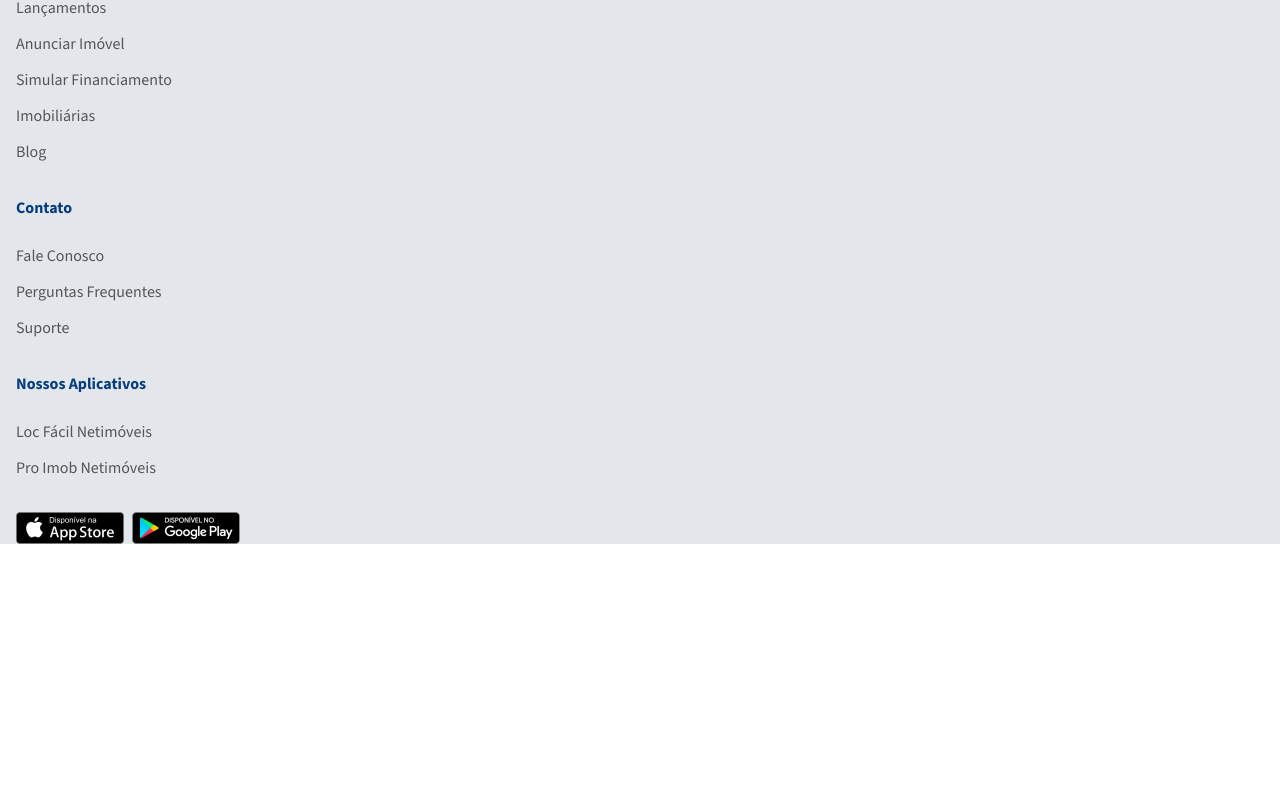
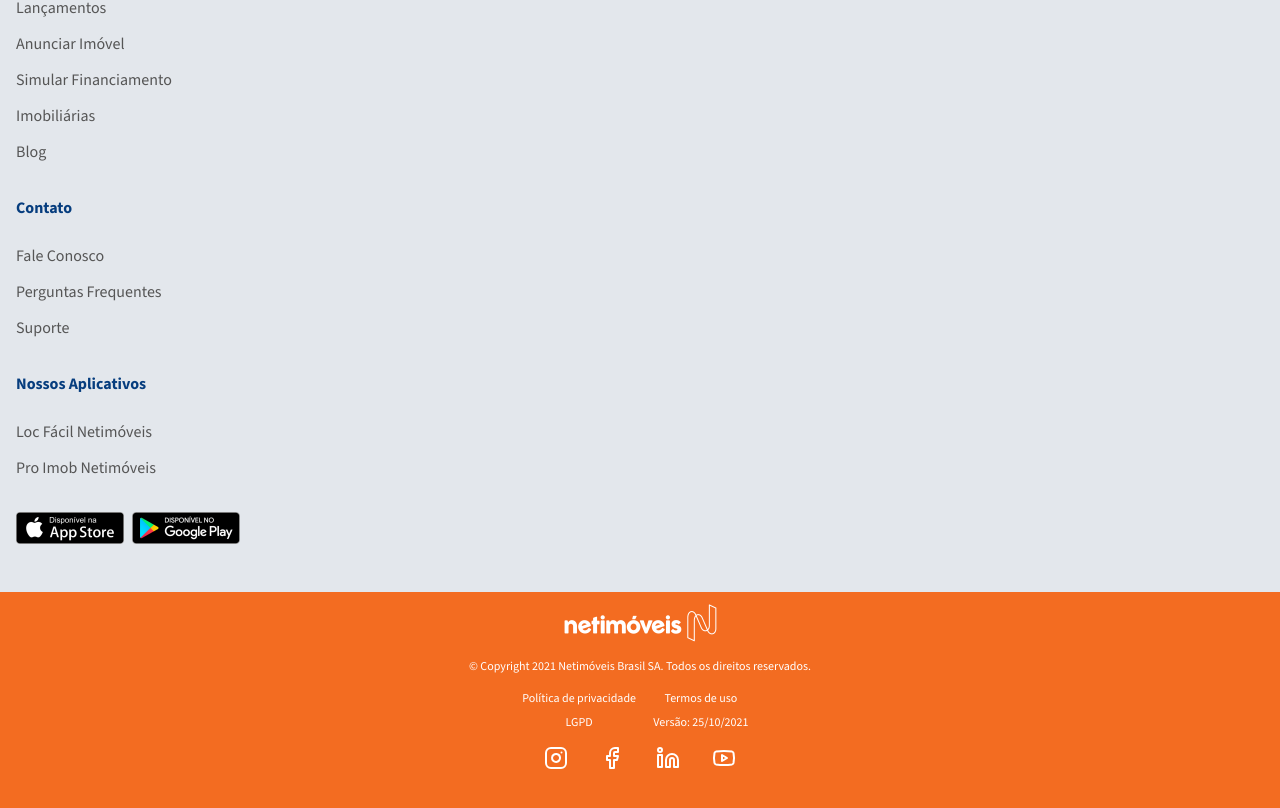
Before and after one commit to Rharuow/Netim-veis-test, a Next.js app: page / in a window 1280 px wide. Shown: the part 8954-9762 px from the top of the page. Before the commit the page ends 9498 px from the top, so only its background shows below. Built offline with nearby package versions, Linux system fonts and the light colour scheme.

Commit message:
improvment: add footer on layout

```diff
--- a/src/app/layout.tsx
+++ b/src/app/layout.tsx
@@ -2,6 +2,7 @@ import "./globals.css";
 import type { Metadata } from "next";
 import { Source_Sans_3 } from "next/font/google";
 import { Header } from "@/components/domain/header";
+import { Footer } from "@/components/domain/footer";
 
 const sourceSans = Source_Sans_3({
   subsets: ["latin"],
@@ -27,6 +28,7 @@ export default function RootLayout({
         <main className="flex min-h-screen flex-col">
           <Header />
           {children}
+          <Footer />
         </main>
       </body>
     </html>
--- /dev/null
+++ b/src/components/domain/footer/index.tsx
@@ -0,0 +1,37 @@
+import { Facebook, Instagram, Linkedin, Youtube } from "lucide-react";
+import Image from "next/image";
+import React from "react";
+
+export const Footer = () => {
+  return (
+    <div className="flex flex-col items-center justify-center gap-4 bg-[#F36C21] px-4 pb-10 pt-3">
+      <Image
+        src="/logo-footer.png"
+        alt="footer to netimoveis in footer"
+        width={0}
+        height={0}
+        priority
+        sizes="100vw"
+        className="h-[38px] w-auto"
+      />
+      <p className="text-center text-xs text-white">
+        © Copyright 2021 Netimóveis Brasil SA. Todos os direitos reservados.
+      </p>
+      <div className="grid grid-cols-2 gap-2">
+        <p className="text-center text-xs text-white">
+          Política de privacidade
+        </p>
+        <p className="text-center text-xs text-white">Termos de uso</p>
+        <p className="text-center text-xs text-white">LGPD</p>
+        <p className="text-center text-xs text-white">Versão: 25/10/2021</p>
+      </div>
+
+      <div className="flex gap-8">
+        <Instagram className="text-white" />
+        <Facebook className="text-white" />
+        <Linkedin className="text-white" />
+        <Youtube className="text-white" />
+      </div>
+    </div>
+  );
+};
--- a/src/components/domain/home/section/contacts/index.tsx
+++ b/src/components/domain/home/section/contacts/index.tsx
@@ -3,7 +3,7 @@ import { Topics } from "./topics";
 
 export const ContactsSection = () => {
   return (
-    <div className="flex flex-col gap-8 bg-[#E3E7EC] px-4 pt-12">
+    <div className="flex flex-col gap-8 bg-[#E3E7EC] px-4 pb-12 pt-12">
       <Topics
         title="A Netimóveis"
         topics={[
```
Also changed, not shown: public/logo-footer.png (added).
